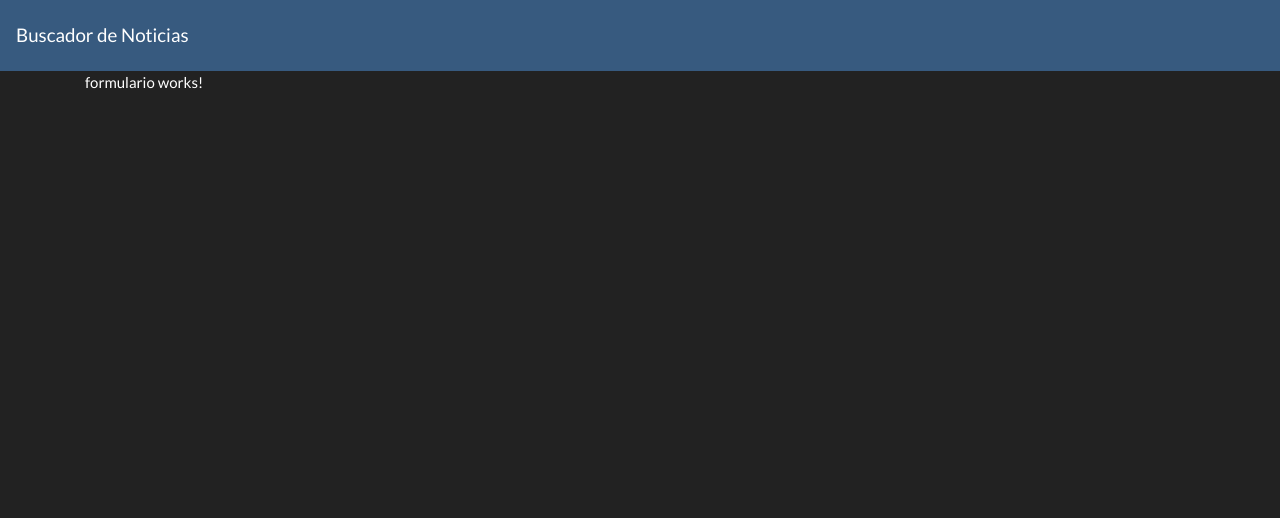
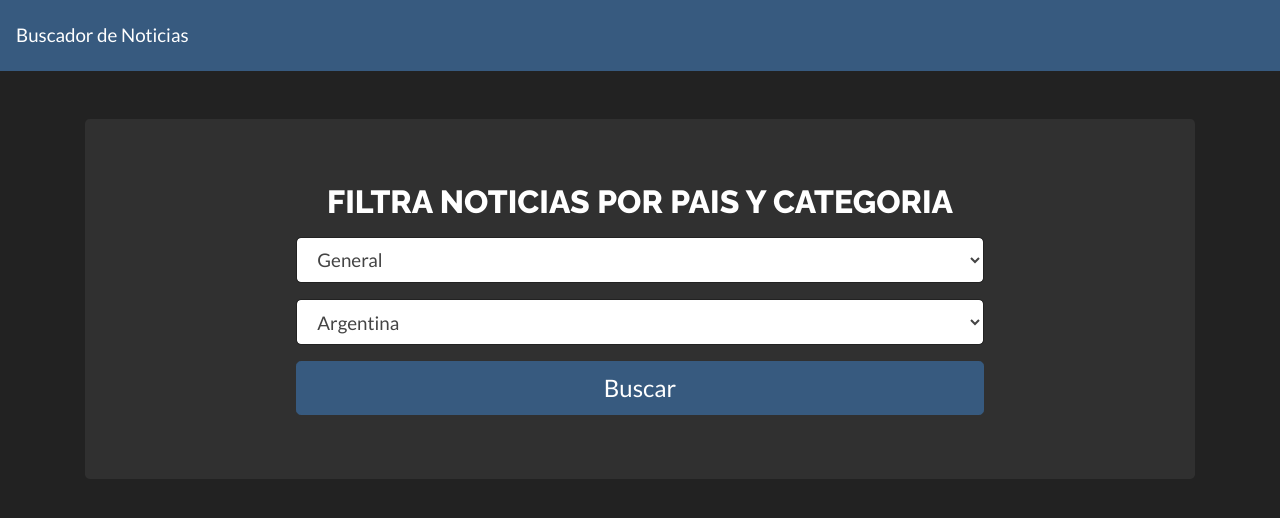
Before and after one commit to truizdiaz/angular-noticias, an Angular app: page / in a window 1280 px wide. Shown: the top 518 px of the page. Built offline with nearby package versions, Linux system fonts and the light colour scheme.

Commit message:
Formulario HTML

```diff
--- a/src/app/components/formulario/formulario.component.css
+++ b/src/app/components/formulario/formulario.component.css
@@ -0,0 +1,11 @@
+.heading {
+    font-family: 'Raleway', sans-serif;
+    font-weight: 900;
+    font-size: 2rem;
+    text-transform: uppercase;
+    text-align: center;
+}
+
+.btn {
+    font-size: 1.5rem;
+}
--- a/src/app/components/formulario/formulario.component.html
+++ b/src/app/components/formulario/formulario.component.html
@@ -1 +1,28 @@
-<p>formulario works!</p>
+<div class="jumbotron mt-5">
+    <h2 class="heading">Filtra Noticias por pais y categoria</h2>
+    <div class="row mt-3">
+        <div class="col-lg-8 offset-lg-2">
+            <form>
+                <div class="form-group">
+                    <select name="categoria" class="form-control form-control-lg">
+                      <option>General</option>
+                      <option>2</option>
+                      <option>3</option>
+                      <option>4</option>
+                      <option>5</option>
+                    </select>
+                  </div>
+                  <div class="form-group">
+                    <select name="pais" class="form-control form-control-lg">
+                      <option>Argentina</option>
+                      <option>2</option>
+                      <option>3</option>
+                      <option>4</option>
+                      <option>5</option>
+                    </select>
+                  </div>
+            </form>
+            <button class="btn btn-primary btn-block btn-lg">Buscar</button>
+        </div>
+    </div>
+  </div>
```
